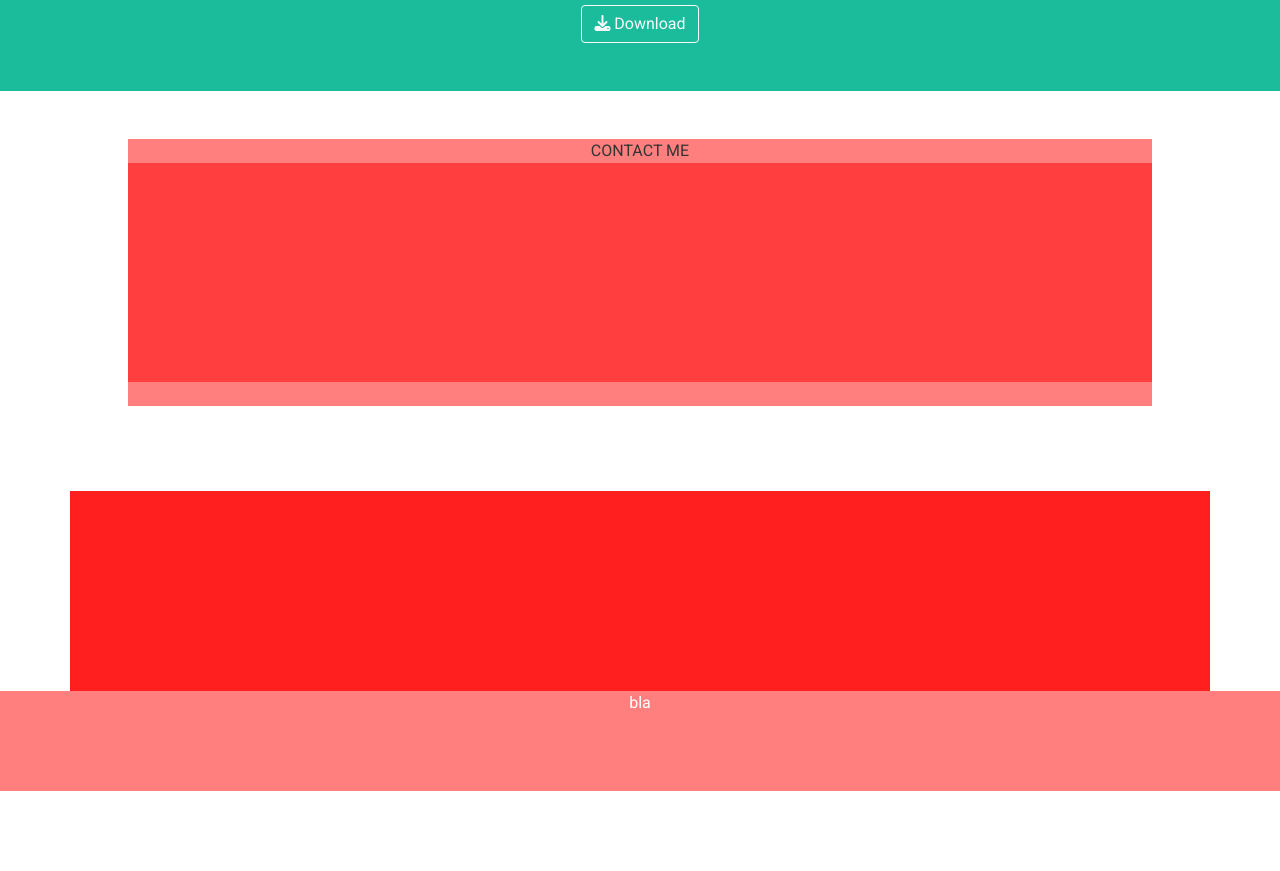
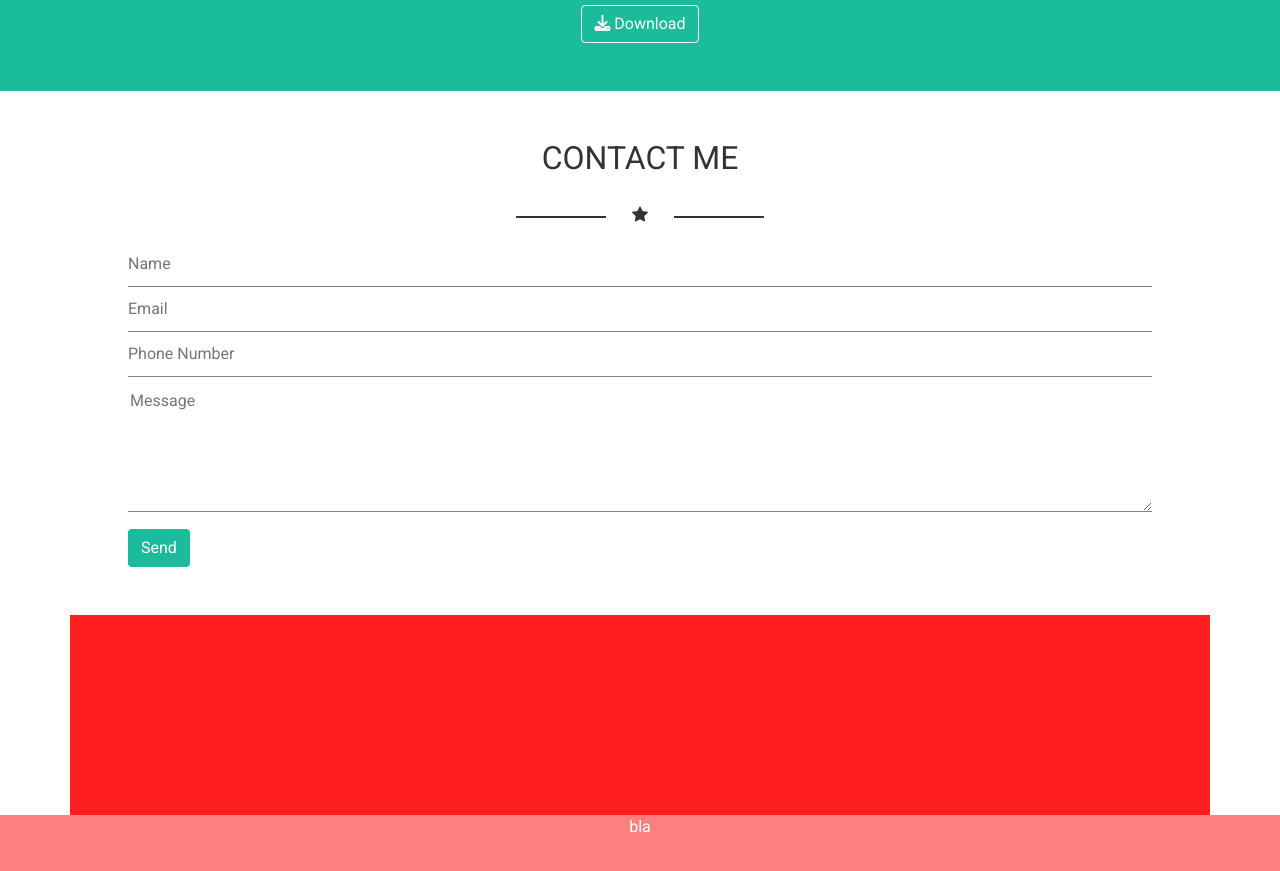
Before and after one commit to Ciuff4/html-css-bootstrap-freelancer, a plain HTML site: page index.html in a window 1280 px wide. Shown: the part 1430-2301 px from the top of the page. Before the commit the page ends 2221 px from the top, so only its background shows below. Drawn offline with nearby package versions, Linux system fonts and the light colour scheme.

Commit message:
contact-me section creation: form creation + style inputs/textarea and buttons

```diff
--- a/index.html
+++ b/index.html
@@ -135,10 +135,35 @@
         <!-- /ABOUT -->
 
         <!-- CONTACT-ME -->
-        <section class="h_400 d-flex justify-content-center">
-            <div class="cg_container bug">
-                <div class="title-section">CONTACT ME</div>
-                <div class="form bug h-100"></div>
+        <section class="d-flex justify-content-center">
+            <div class="cg_container">
+                <div class="title-section">
+                    <h2>CONTACT ME</h2>
+                    <div class="cg-star">
+                        <div class=" d-inline-block"></div>
+                        <svg xmlns="http://www.w3.org/2000/svg" width="16" height="16" fill="currentColor" class="bi bi-star-fill" viewBox="0 0 16 16">
+                            <path d="M3.612 15.443c-.386.198-.824-.149-.746-.592l.83-4.73L.173 6.765c-.329-.314-.158-.888.283-.95l4.898-.696L7.538.792c.197-.39.73-.39.927 0l2.184 4.327 4.898.696c.441.062.612.636.282.95l-3.522 3.356.83 4.73c.078.443-.36.79-.746.592L8 13.187l-4.389 2.256z"/>
+                        </svg>
+                        <div class="d-inline-block"></div>
+                    </div>
+                </div>
+                <div class="form">
+                    <form>
+                        <div class="input-element">
+                            <input type="text" placeholder="Name">
+                        </div>
+                        <div class="input-element">
+                            <input type="email" placeholder="Email">
+                        </div>
+                        <div class="input-element">
+                            <input type="text" placeholder="Phone Number">
+                        </div>
+                        <div class="input-element">
+                            <textarea placeholder="Message" id="" cols="30" rows="5"></textarea>
+                        </div>
+                        <button type="button" class="btn cg-btn-form">Send</button>
+                    </form>
+                </div>
             </div>
         </section>
         <!-- /CONTACT-ME -->
--- a/style.css
+++ b/style.css
@@ -100,6 +100,32 @@ header{
     color: white;
 }
 
+/* CONTACT */
+
+form .input-element input{
+    border: 0px;
+    border-bottom: 1px solid gray;
+    color: #2C3E50;
+}
+
+input{
+    width: 100%;
+    padding: 10px 0;
+}
+
+textarea{
+    width: 100%;
+    border: 0px;
+    border-bottom: 1px solid gray;
+    color: #2C3E50;
+    margin: 10px 0;
+}
+
+form .cg-btn-form{
+    background-color:#1ABC9C ;
+    color: white;
+}
+
 /* DEBUG */
 
 .bug{
```
